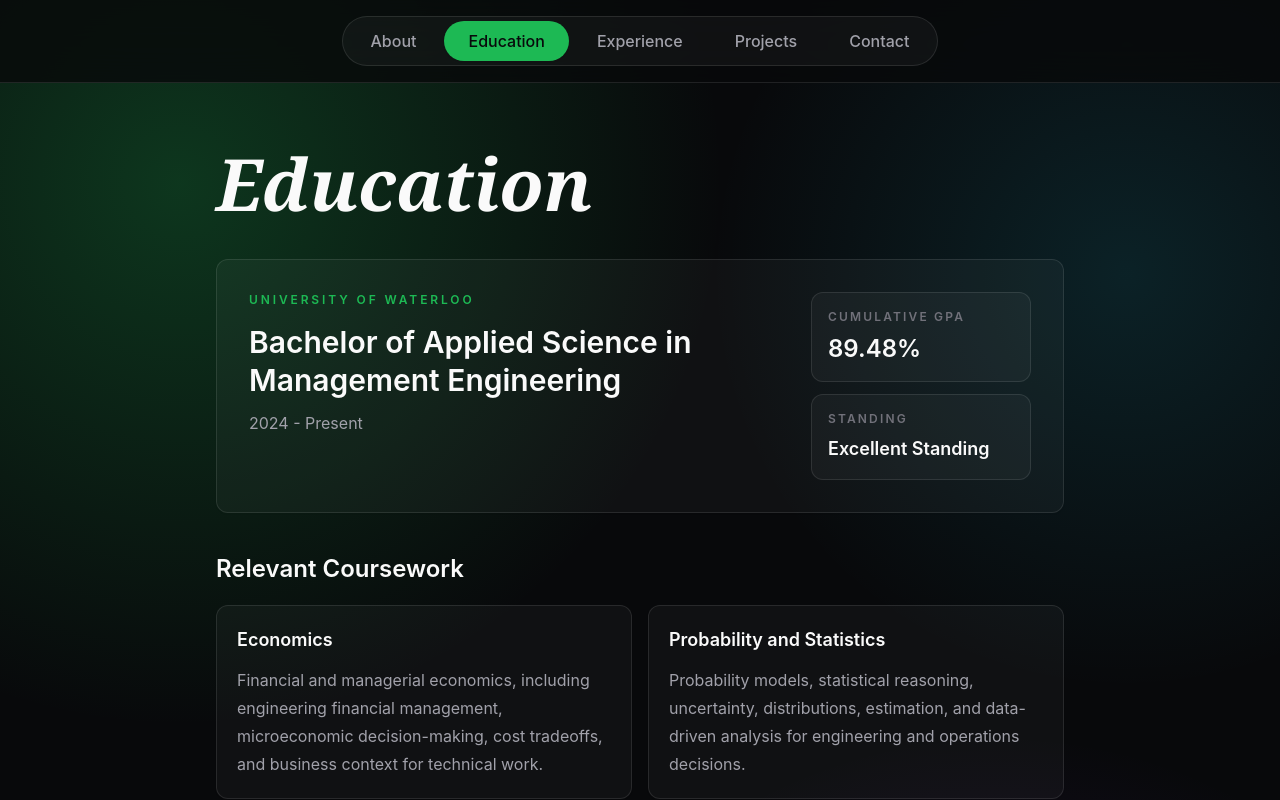
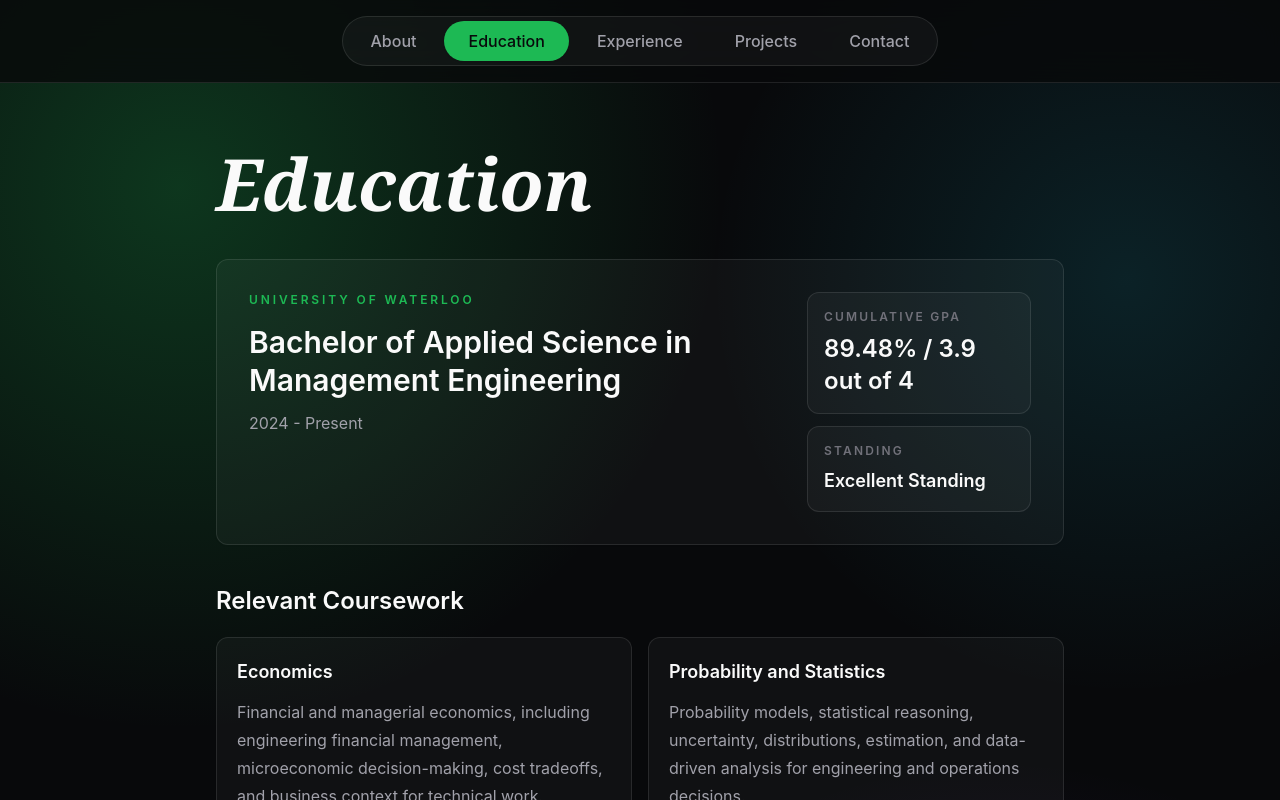
Before and after one commit to aimaandalvi/personal-website, a Next.js app: page /education in a window 1280 px wide. Shown: the top 800 px of the page. Built offline with nearby package versions, Linux system fonts and the light colour scheme.

Commit message:
Updated education GPA

```diff
--- a/data/education.ts
+++ b/data/education.ts
@@ -7,7 +7,7 @@
   school: "University of Waterloo",
   program: "Bachelor of Applied Science in Management Engineering",
   dates: "2024 - Present",
-  cumulativeGpa: "89.48%",
+  cumulativeGpa: "89.48% / 3.9 out of 4",
   standing: "Excellent Standing",
 };
 
```
